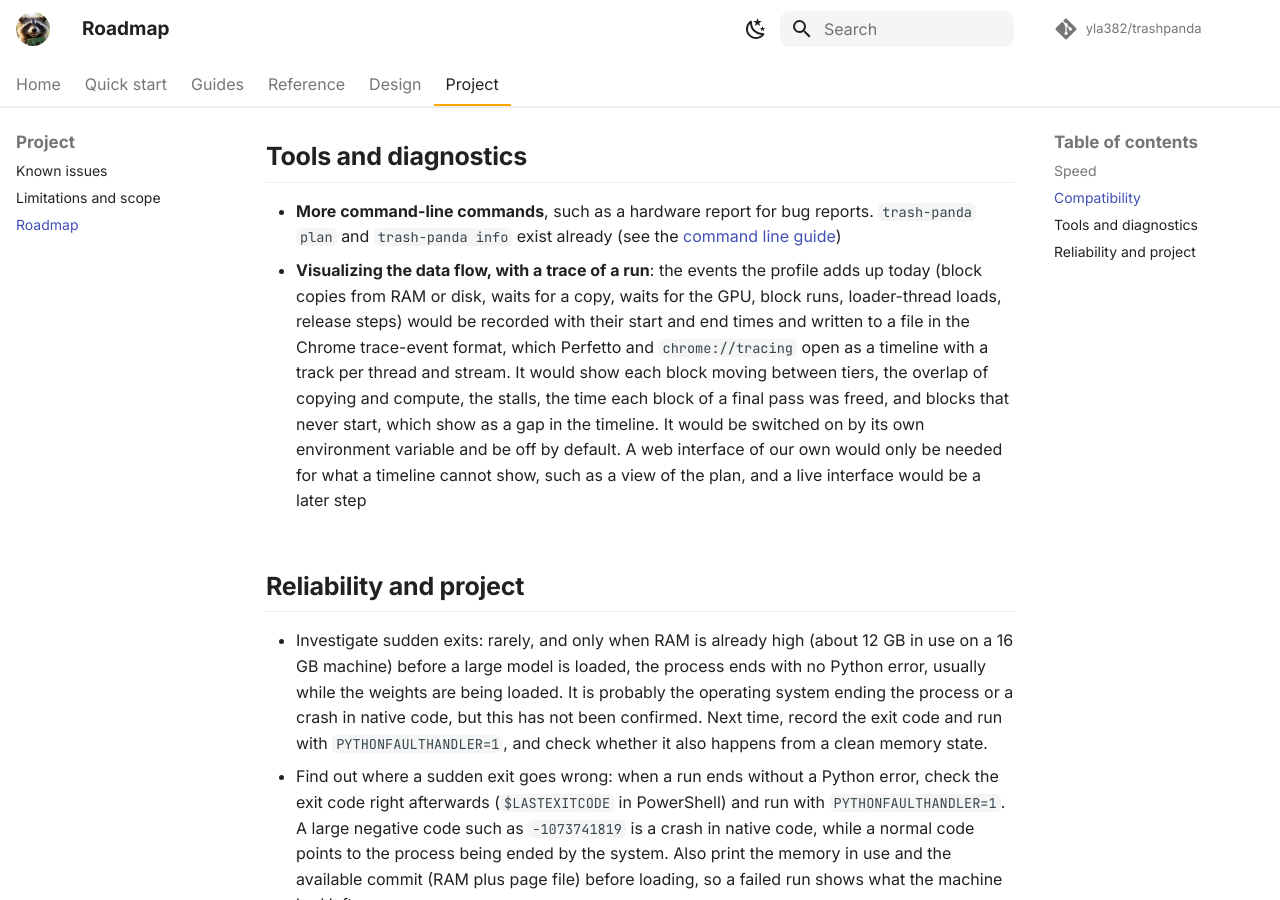
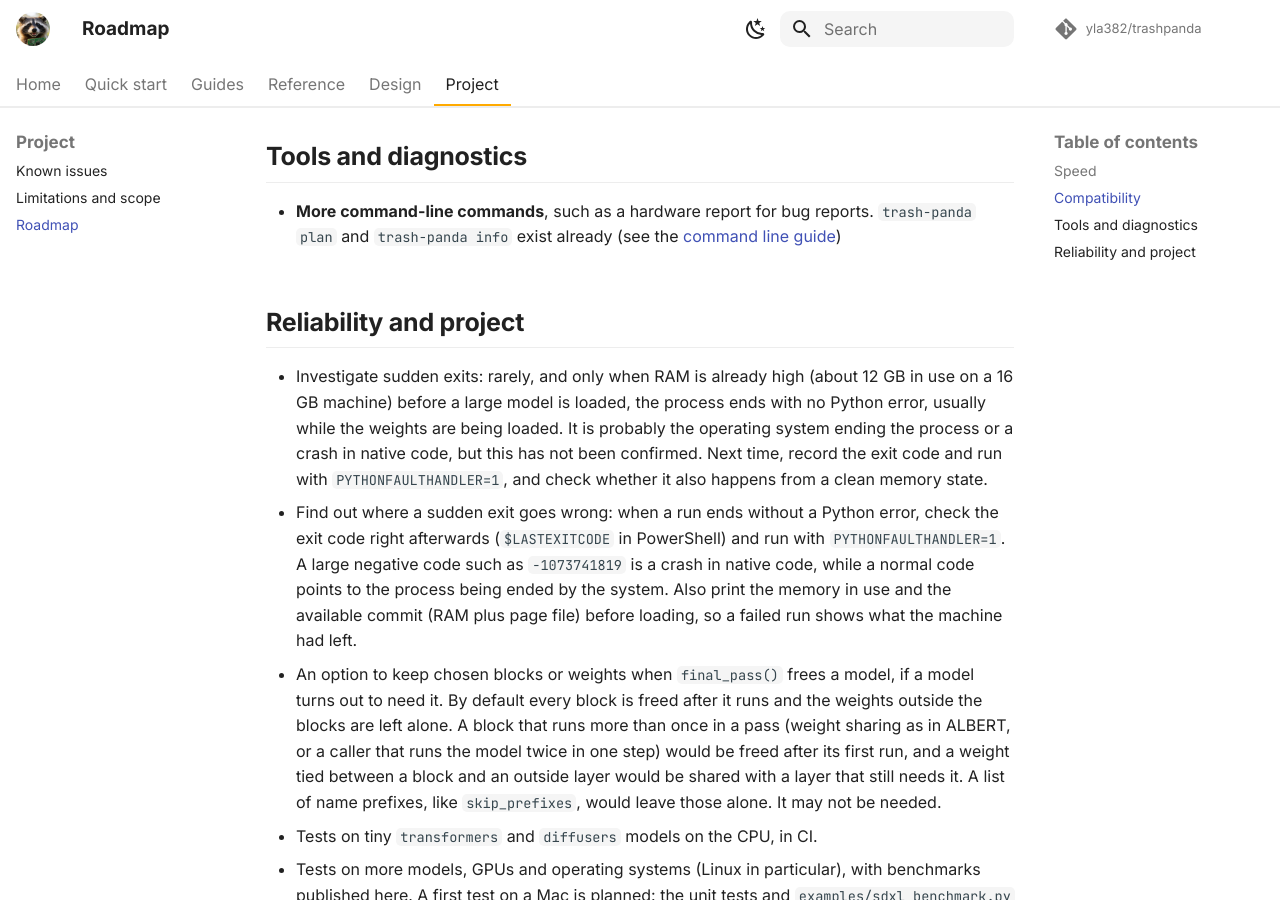
Before and after one commit to yla382/trashpanda, an MkDocs documentation site: the page built from docs/project/roadmap.md, in a window 1280 px wide and 900 px high, scrolled down 1012 px. Built offline with MkDocs 1.6.1 and Material for MkDocs 9.7.7, drawn with Linux system fonts in a browser that asks for light colours; comment, search, counter and statistics services are not loaded.

Commit message:
update roadmap

```diff
--- a/docs/project/roadmap.md
+++ b/docs/project/roadmap.md
@@ -31,14 +31,6 @@ planned. Nothing here is promised or scheduled.
 
 * **More command-line commands**, such as a hardware report for bug reports. `trash-panda plan` and `trash-panda info`
   exist already (see the [command line guide](../guides/command-line.md))
-* **Visualizing the data flow, with a trace of a run**: the events the profile adds up today (block copies from RAM or
-  disk, waits for a copy, waits for the GPU, block runs, loader-thread loads, release steps) would be recorded with
-  their start and end times and written to a file in the Chrome trace-event format, which Perfetto and
-  `chrome://tracing` open as a timeline with a track per thread and stream. It would show each block moving between
-  tiers, the overlap of copying and compute, the stalls, the time each block of a final pass was freed, and blocks that
-  never start, which show as a gap in the timeline. It would be switched on by its own environment variable and be off
-  by default. A web interface of our own would only be needed for what a timeline cannot show, such as a view of the
-  plan, and a live interface would be a later step
 
 ## Reliability and project
 
```
